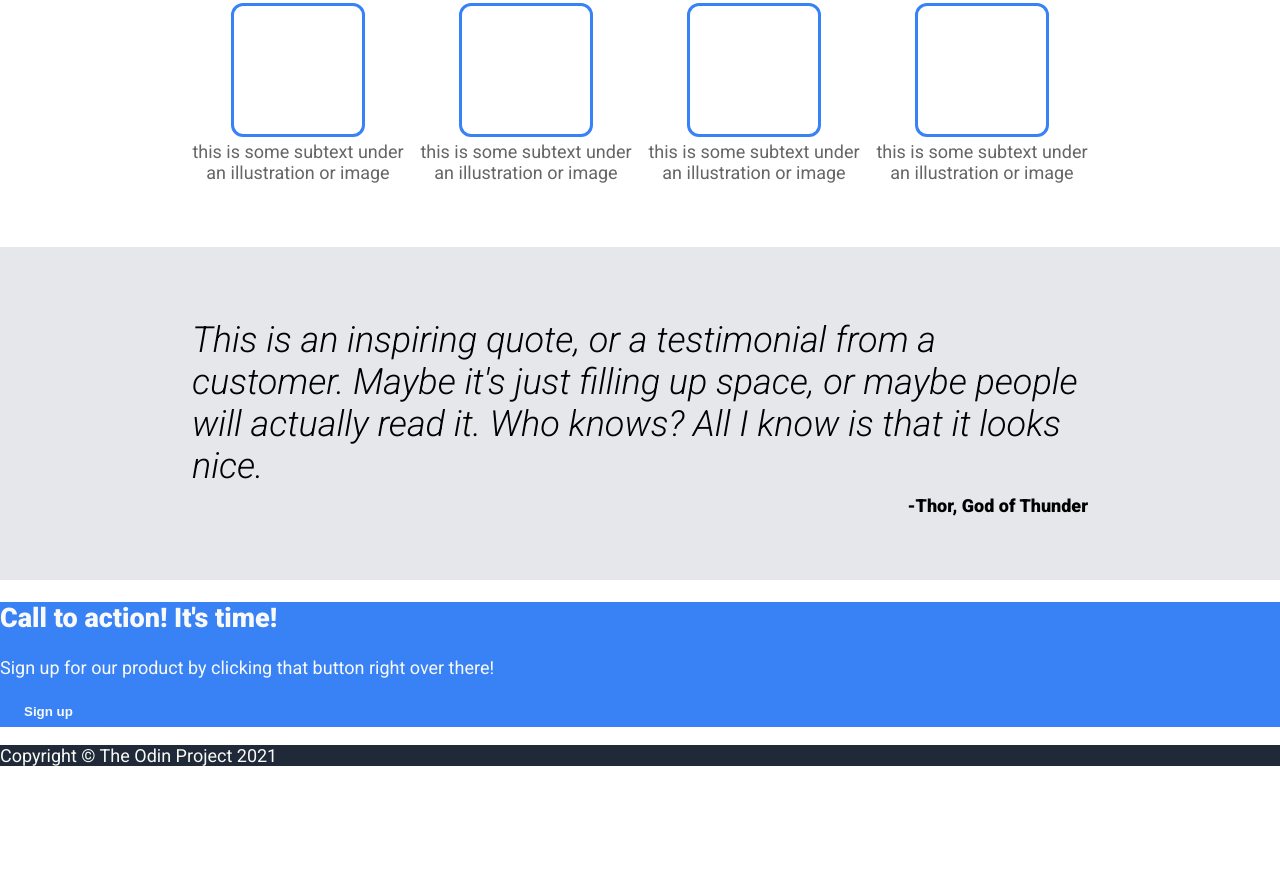
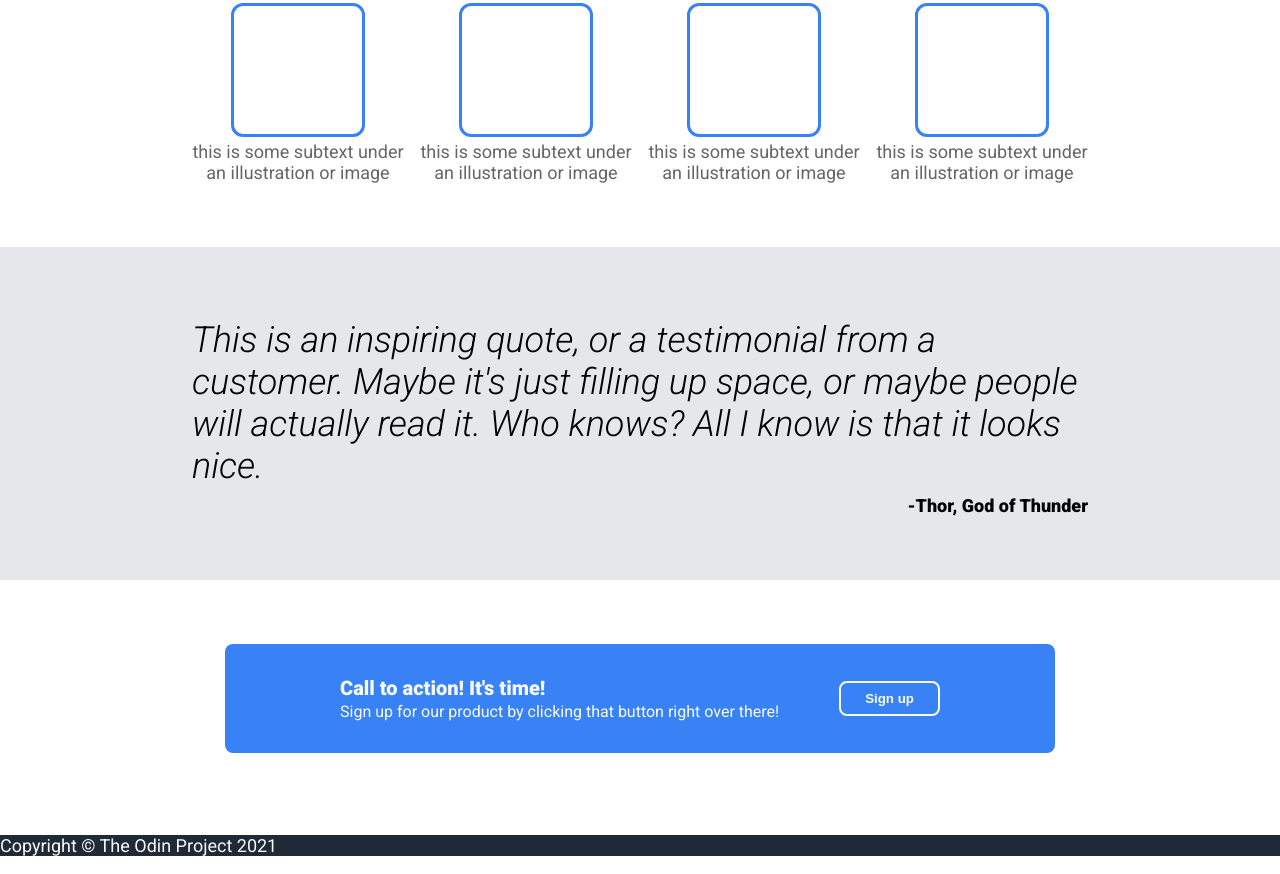
Before and after one commit to Chemiker1/Landing-Page, a plain HTML site: page index.html in a window 1280 px wide. Shown: the part 527-1401 px from the top of the page. Before the commit the page ends 1311 px from the top, so only its background shows below. Drawn offline with Linux system fonts and the light colour scheme.

Commit message:
Style call-to-action section

```diff
--- a/index.html
+++ b/index.html
@@ -55,11 +55,13 @@
     <figcaption>-Thor, God of Thunder</figcaption>
   </section>
   <section id="call-to-action">
-    <div>
-      <h2>Call to action! It's time!</h2>
-      <p>Sign up for our product by clicking that button right over there!</p>
+    <div id="call-to-action-div">
+      <div>
+        <h2>Call to action! It's time!</h2>
+        <p>Sign up for our product by clicking that button right over there!</p>
+      </div>
+      <button>Sign up</button>
     </div>
-    <button>Sign up</button>
   </section>
   <footer>
     <p>Copyright © The Odin Project 2021</p>
--- a/style.css
+++ b/style.css
@@ -119,7 +119,40 @@ button {
   border-radius: 8px;
 }
 
-button, #call-to-action {
+button, #call-to-action-div {
   background: #3882f6;
   color: #f9faf8;
 }
+
+#call-to-action {
+  display: flex;
+  width: auto;
+  margin: 0 5%;
+}
+
+#call-to-action-div {
+  padding: 32px 10%;
+  margin: 64px auto;
+  border-radius: 8px;
+  width: 100%;
+  display: flex;
+  gap: 8px;
+  flex: 0 1 600px;
+  justify-content: space-between;
+}
+
+#call-to-action h2 {
+  margin: 0 0 2px;
+  font-size: 20px;
+}
+
+#call-to-action p {
+  margin: 0;
+  font-size: 16px;
+}
+
+#call-to-action button {
+  border: 2px solid #f9faf8;
+  align-self: center;
+  flex-shrink: 0;
+}
```
